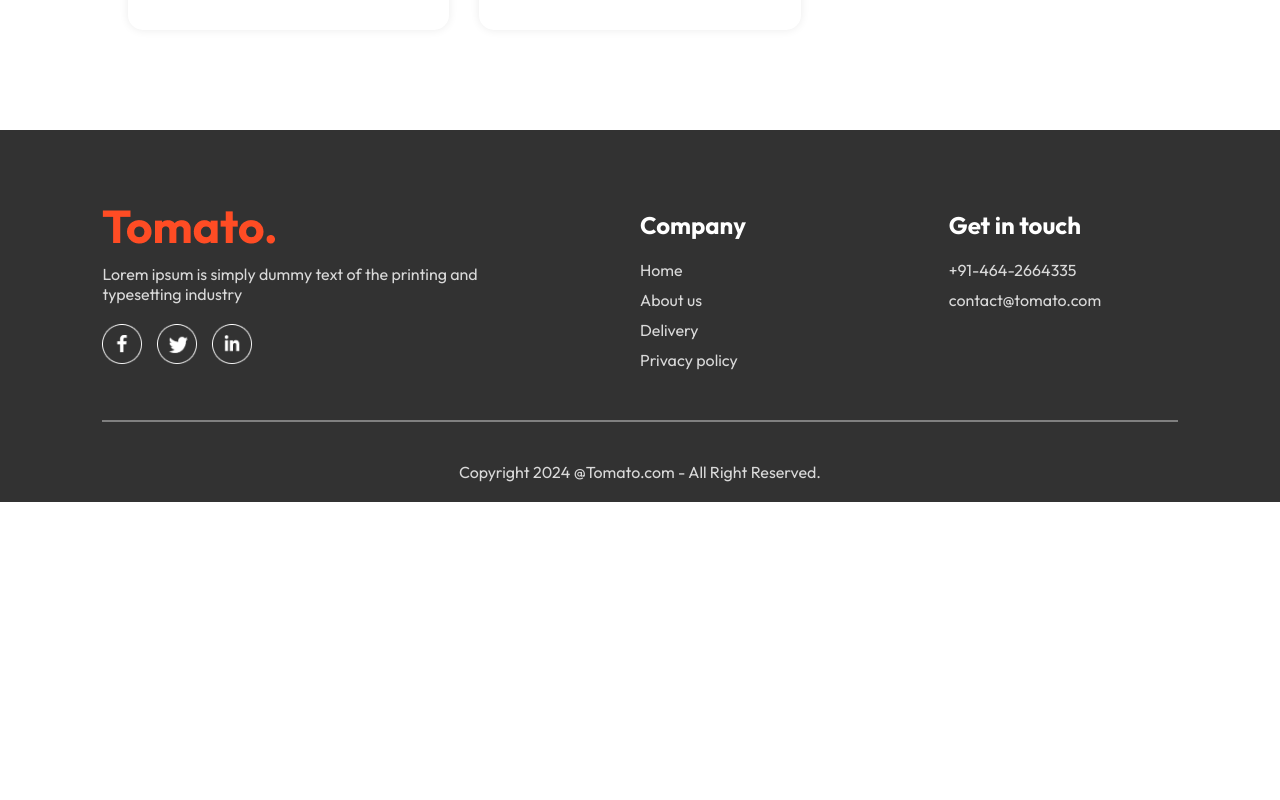
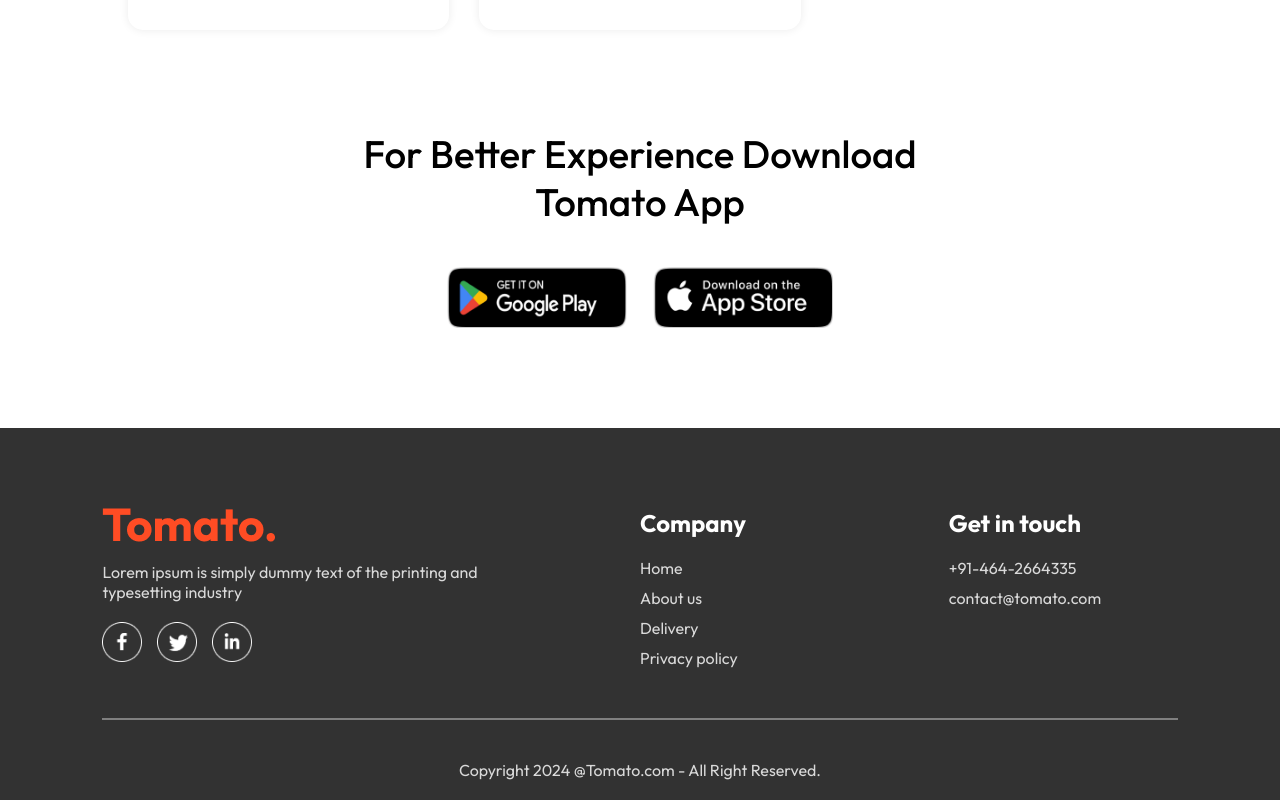
Before and after one commit to narayanan1208/food-delivery-website, a React (Vite) app in the folder frontend/: page / in a window 1280 px wide. Shown: the part 5973-6773 px from the top of the page. Before the commit the page ends 6475 px from the top, so only its background shows below. Built offline with nearby package versions, Linux system fonts and the light colour scheme.

Commit message:
Added AppDownload component to Home

```diff
--- a/frontend/src/pages/Home/Home.jsx
+++ b/frontend/src/pages/Home/Home.jsx
@@ -3,6 +3,7 @@
 import Header from "../../components/Header/Header";
 import ExploreMenu from "../../components/ExploreMenu/ExploreMenu";
 import FoodDisplay from "../../components/FoodDisplay/FoodDisplay";
+import AppDownload from "../../components/AppDownload/AppDownload";
 const Home = () => {
   const [category, setCategory] = useState("All");
   return (
@@ -10,6 +11,7 @@
       <Header />
       <ExploreMenu category={category} setCategory={setCategory} />
       <FoodDisplay category={category} />
+      <AppDownload />
     </div>
   );
 };
```
